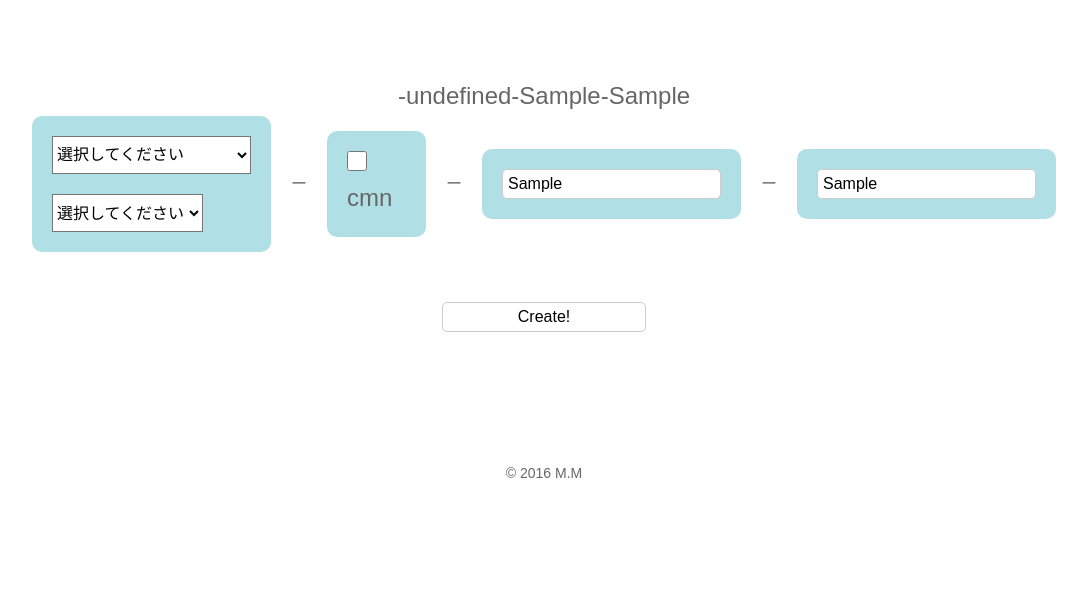
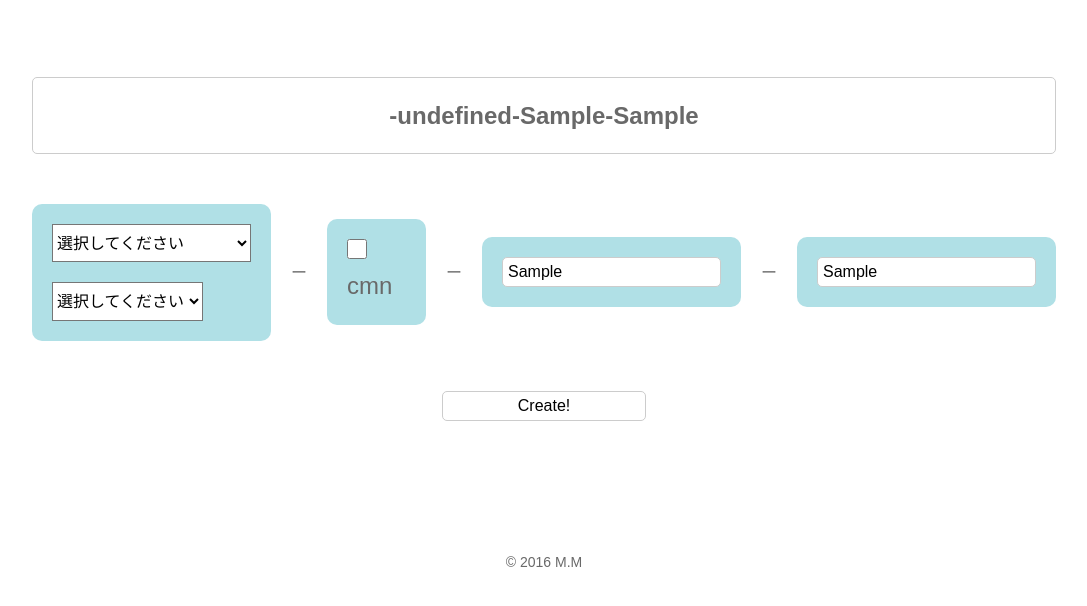
Before and after one commit to niico-mm/classcreator, a website: page index.html in a window 1280 px wide. Both pictures are taken after typing "Sample", "Sample" into the empty fields and a click on the button "Create!". Shown: the part 74-680 px from the top of the page, without its empty margins (96-1183 px from the left). Drawn offline with Linux system fonts and the light colour scheme.

Commit message:
・生成テキストの差し替え ・チェックボックスの連動

```diff
--- a/css/reset.css
+++ b/css/reset.css
@@ -11,12 +11,10 @@ article, aside, figure, figcaption, footer, header, nav, section
 html { font-size: 62.5%;}
 body {
   line-height: 1.6;
-  color: #666;
+  color: dimgray;
 }
 body, input, textarea, select, button {
   font-family: "ヒラギノ角ゴ Pro", "Hiragino Kaku Gothic Pro", "メイリオ", "Meiryo", sans-serif;
-  /* 明朝フォント
-  font-family: "ヒラギノ明朝 Pro", "Hiragino Mincho Pro", "游明朝体", "Yu Mincho", YuMincho, serif;*/
 }
 body, div, pre, p, blockquote, dl, dt, dd, ul, ol, li, h1, h2, h3, h4, h5, h6, form, fieldset, th, td, button, figure, figcaption
 { margin: 0; padding: 0;}
--- a/index.html
+++ b/index.html
@@ -13,7 +13,9 @@
     <h1>Class Creator</h1>
   </header>
   <article class="contents">
-    <p class="txt-create"></p>
+    <div class="box-border">
+      <p id="js-create"></p>
+    </div>
 
     <ul class="list-flex">
       <li>
@@ -36,7 +38,7 @@
       </li>
       <li>ー</li>
       <li>
-        <label><input id="level-3" type="checkbox" name="" value="cmn"><span class="txt-common">cmn</span></label>
+        <label><input id="level-3" type="checkbox" class="form-checkbox" name="" value="cmn"><span>cmn</span></label>
       </li>
       <li>ー</li>
       <li>
--- a/js/top.js
+++ b/js/top.js
@@ -7,6 +7,7 @@ $(function() {
 function initSelect() {
   $('#level-2 option:not(.default)').hide();
   $('#level-2 option').attr('selected', false);
+  $('#level-3').prop('checked', false);
 }
 
 function setHierSelect() {
@@ -14,6 +15,12 @@ function setHierSelect() {
     initSelect();
     var categoryName = $('#level-1 option:selected').data('cat');
     $('#level-2 [data-cat="' + categoryName + '"]').show();
+
+    if(categoryName == 'rayout') {
+      $('#level-3').attr('disabled', true).addClass('disabled');
+    } else {
+      $('#level-3').attr('disabled', false).removeClass('disabled');
+    }
   });
 }
 
@@ -27,6 +34,6 @@ function createClass () {
 
     console.log(createName);
 
-    $('.txt-create').append(createName);
+    $('#js-create').text(createName);
   });
 }
--- a/sass/style.scss
+++ b/sass/style.scss
@@ -1,4 +1,5 @@
 @charset "UTF-8";
+
 
 .header {
   padding: 20px;
@@ -21,7 +22,18 @@
   }
 }
 
+.box-border {
+  height: 4.8em;
+  line-height: 4.8em;
+  border: 1px solid #ccc;
+  border-radius: 5px;
+  p {
+    font-size: 2.4rem;
+    font-weight: bold;
+  }
+}
 .list-flex {
+  margin: 50px 0 0;
   display: flex;
   justify-content: space-between;
   align-items: center;
@@ -54,7 +66,14 @@ input[type="checkbox"] {
   height: 20px;
   margin-right: 5px;
 }
-
+.form-checkbox {
+  + span {
+    font-size: 2.4rem;
+  }
+  &.disabled + span {
+    color: darkgray;
+  }
+}
 .form-select {
   display: block;
   + .form-select {
@@ -67,9 +86,3 @@ input[type="checkbox"] {
   margin: 50px auto;
   cursor: pointer;
 }
-.txt-common {
-  font-size: 2.4rem;
-}
-.txt-create {
-  font-size: 2.4rem;
-}
```
Also changed, not shown: css/style.css.
